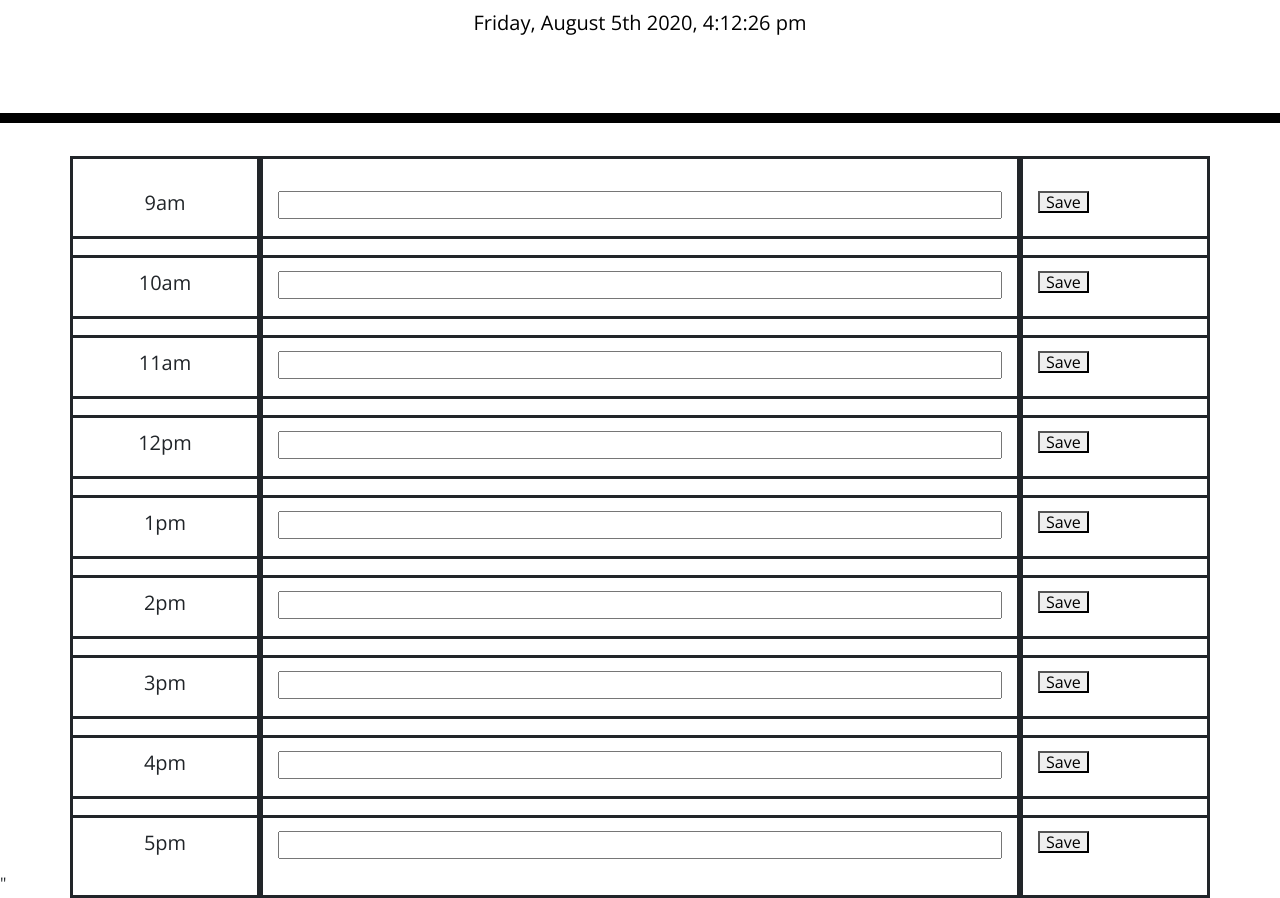
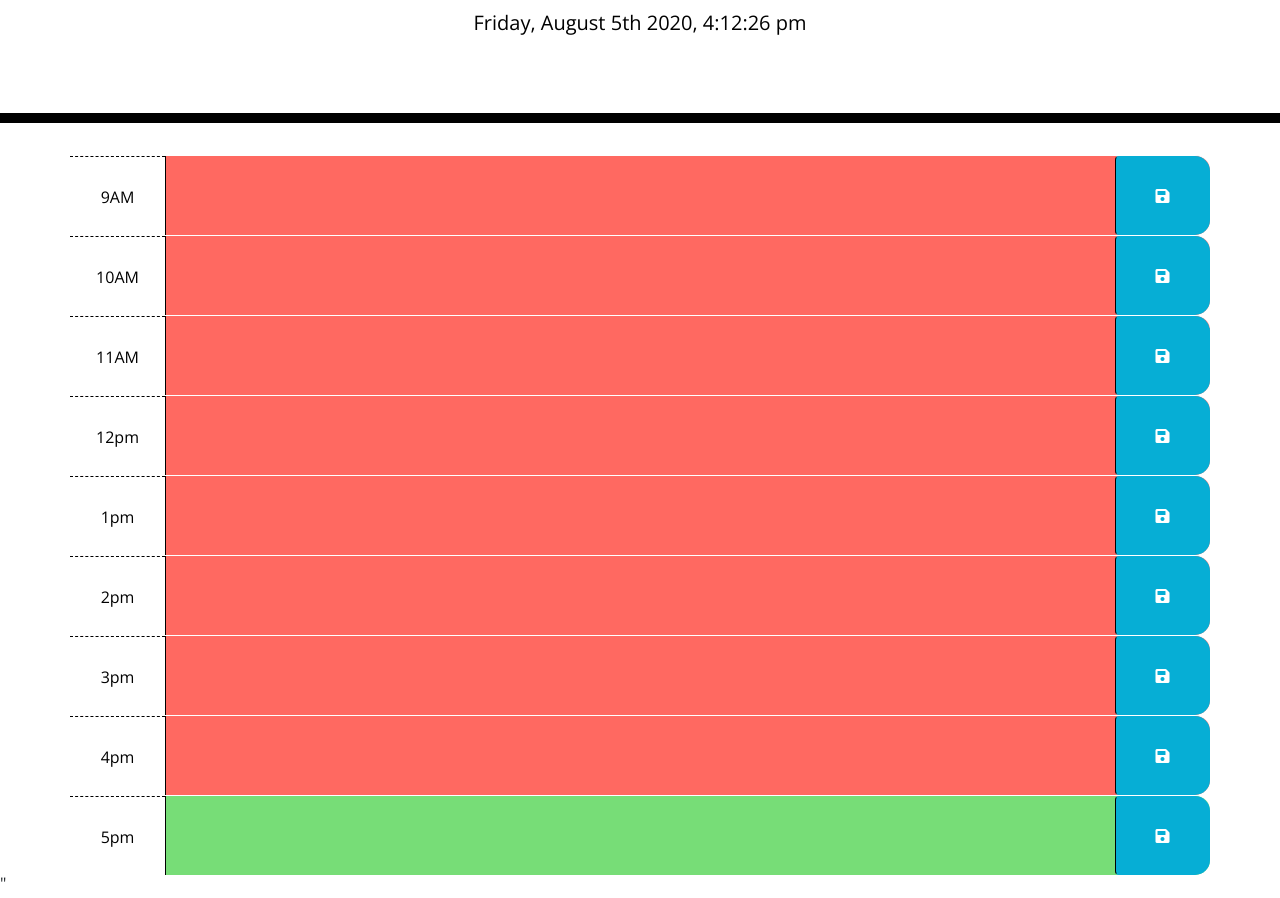
Before and after one commit to razzlejazzled/scheduler, a plain HTML site: page Develop/index.html in a window 1280 px wide. Shown: the part 181-1079 px from the top of the page. Drawn offline with nearby package versions, Linux system fonts and the light colour scheme.

Commit message:
added changes

```diff
--- a/Develop/index.html
+++ b/Develop/index.html
@@ -20,105 +20,105 @@
     <p id="currentDay" class="lead"></p>
   </header>
   <div class="container">
-    <div class="row" id="0900">
-      <div class="col-2">
-        <h5 class="time">9am</h5>
+    <div class="row time-block" id="hour-9">
+      <div class="col-md-1 hour">
+        9AM
        </div>
-      <div class="col-8">
-        <input class="input">
+        <textarea class="col-md-10 description">
+      </textarea>
+
+        <button class="btn saveBtn col-md-1"><i class="fas fa-save"></i></button>
+
     </div>
-      <div class="col-2">
-        <button class = "save">Save</button>
+
+    <div class="row time-block" id="hour-10">
+      <div class="col-md-1 hour">
+        10AM
       </div>
+        <textarea class="col-md-10 description">
+      </textarea>
+
+        <button class="btn saveBtn col-md-1"><i class="fas fa-save"></i></button>
+
     </div>
-    <div class="row" id="1000">
-      <div class="col-2">
-        <h5 class = "time">10am</h5>
+
+    <div class="row time-block" id="hour-11">
+      <div class="col-md-1 hour">
+        11AM
       </div>
-      <div class="col-8">
-        <input class = "input">
+      <textarea class="col-md-10 description">
+      </textarea>
+
+        <button class="btn saveBtn col-md-1"><i class="fas fa-save"></i></button>
+
     </div>
-      <div class="col-2">
-        <button class = "save">Save</button>
+
+    <div class="row time-block" id="hour-12">
+      <div class="col-md-1 hour">
+        12pm
       </div>
+      <textarea class="col-md-10 description">
+      </textarea>
+
+        <button class="btn saveBtn col-md-1"><i class="fas fa-save"></i></button>
+
     </div>
-    <div class="row" id="1100">
-      <div class="col-2">
-        <h5 class = "time">11am</h5>
+
+    <div class="row time-block" id="hour-13">
+      <div class="col-md-1 hour">
+        1pm
       </div>
-      <div class="col-8">
-        <input class= "input">
+      <textarea class="col-md-10 description">
+      </textarea>
+
+        <button class="btn saveBtn col-md-1"><i class="fas fa-save"></i></button>
+
     </div>
-      <div class="col-2">
-        <button class="save">Save</button>
+
+    <div class="row time-block" id="hour-14">
+      <div class="col-md-1 hour">
+        2pm
       </div>
+      <textarea class="col-md-10 description">
+      </textarea>
+
+        <button class="btn saveBtn col-md-1"><i class="fas fa-save"></i></button>
+
     </div>
-    <div class="row" id="1200">
-      <div class="col-2">
-        <h5 class="time">12pm</h5>
+
+    <div class="row time-block" id="hour-15">
+      <div class="col-md-1 hour">
+        3pm
       </div>
-      <div class="col-8">
-        <input class="input">
+      <textarea class="col-md-10 description">
+      </textarea>
+
+        <button class="btn saveBtn col-md-1"><i class="fas fa-save"></i></button>
+
     </div>
-      <div class="col-2">
-        <button class="save">Save</button>
+
+    <div class="row time-block" id="hour-16">
+      <div class="col-md-1 hour">
+        4pm
       </div>
+      <textarea class="col-md-10 description">
+      </textarea>
+
+        <button class="btn saveBtn col-md-1"><i class="fas fa-save"></i></button>
+
     </div>
-    <div class="row" id="1300">
-      <div class="col-2">
-        <h5 class="time">1pm</h5>
+
+    <div class="row time-block" id="hour-17">
+      <div class="col-md-1 hour">
+        5pm
       </div>
-      <div class="col-8">
-        <input class="input">
+      <textarea class="col-md-10 description">
+      </textarea>
+
+        <button class="btn saveBtn col-md-1"><i class="fas fa-save"></i></button>
+
     </div>
-      <div class="col-2">
-        <button class="save">Save</button>
-      </div>
-    </div>
-    <div class="row" id="1400">
-      <div class="col-2">
-        <h5 class="time">2pm</h5>
-      </div>
-      <div class="col-8">
-        <input class="input">
-      </div>
-      <div class="col-2">
-        <button class= "save">Save</button>
-      </div>
-    </div>
-    <div class="row" id="1500">
-      <div class="col-2">
-        <h5 class= "time">3pm</h5>
-      </div>
-      <div class="col-8">
-        <input class = "input">
-      </div>
-      <div class="col-2">
-        <button class = "save">Save</button>
-      </div>
-    </div>
-    <div class="row" id="1600">
-      <div class="col-2">
-        <h5 class="time">4pm</h5>
-      </div>
-      <div class="col-8">
-        <input class="input">
-      </div>
-      <div class="col-2">
-        <button class ="save">Save</button>
-      </div>
-    </div>
-    <div class="row" id="1700">
-      <div class="col-2">
-        <h5 class="time">5pm</h5>
-      </div>
-      <div class="col-8">
-        <input class="input">
-      </div>
-      <div class="col-2">
-        <button class="save">Save</button>
-      </div>
-    </div>
+
 
     <!-- Timeblocks go here
       Perhaps give each time (use military time) its own row. Then you have a col-2 on either side of a col-8. Each col-2 shows you the time on the left and the save button on the right. the middle is a series of inputs-->
@@ -126,7 +126,7 @@
 
   <script src="https://code.jquery.com/jquery-3.4.1.min.js"></script>
   <script src="https://cdnjs.cloudflare.com/ajax/libs/moment.js/2.24.0/moment.min.js"></script>
-  <script src ="script.js"></script>"
+  <script src="script.js"></script>"
 </body>
 
 </html>
--- a/Develop/script.js
+++ b/Develop/script.js
@@ -1,9 +1,43 @@
-const save = document.querySelector(".save")
-const input = document.querySelector(".input")
+
 
 setInterval(function () {
     $("#currentDay").text(moment().format("dddd, MMMM do YYYY, h:mm:ss a"));
 }, 1000);
+
+let schedule = localStorage.getItem("schedule");
+if (schedule) {
+    schedule = JSON.parse(schedule);
+} else {schedule = {};
+}
+
+
+for(id in schedule){
+    console.log(schedule, id)
+    $("#"+id).children("textarea").val(schedule[id]);
+}
+
+$(".saveBtn").on("click", function(e){
+    const val = $(this).siblings("textarea")[0].value.trim();
+    const id = $(this).parent().attr("id");
+
+    schedule[id] = val;
+
+    localStorage.setItem("schedule", JSON.stringify(schedule));
+})
+
+const currentHour = parseInt(moment().format("H"));
+$(".time-block").each(function(){
+    const hour = parseInt($(this).attr("id").replace("hour-", ""));
+    console.log(hour)
+    if (hour < currentHour){
+        $(this).addClass("present");
+    } else if(currentHour === hour){
+        $(this).addClass("present");
+    } else {
+        $(this).addClass("future");
+    }
+})
+
 
 // WHEN I view the timeblocks for that day
 // THEN each timeblock is color coded to indicate whether it is in the past, present, or future
--- a/Develop/style.css
+++ b/Develop/style.css
@@ -69,32 +69,3 @@ textarea{
   font-size: 20px;
   transition: all .3s ease-in-out;
 }
-
-.col-2 {
-  border-style: solid;
-  margin-top: 0px;
-  margin-bottom: 0px;
-}
-
-.col-8{
-  border-style: solid;
-  margin-top: 0px;
-  margin-bottom: 0px;
-}
-
-.save {
-  display: flex;
-  justify-content: center;
-  align-items: center;
-}
-
-
-.input {
-  display: block;
-  width: 100%;
-
-}
-
-.time {
-  text-align: center;
-}
```
Lines whose indentation alone changed are shown as unchanged.
